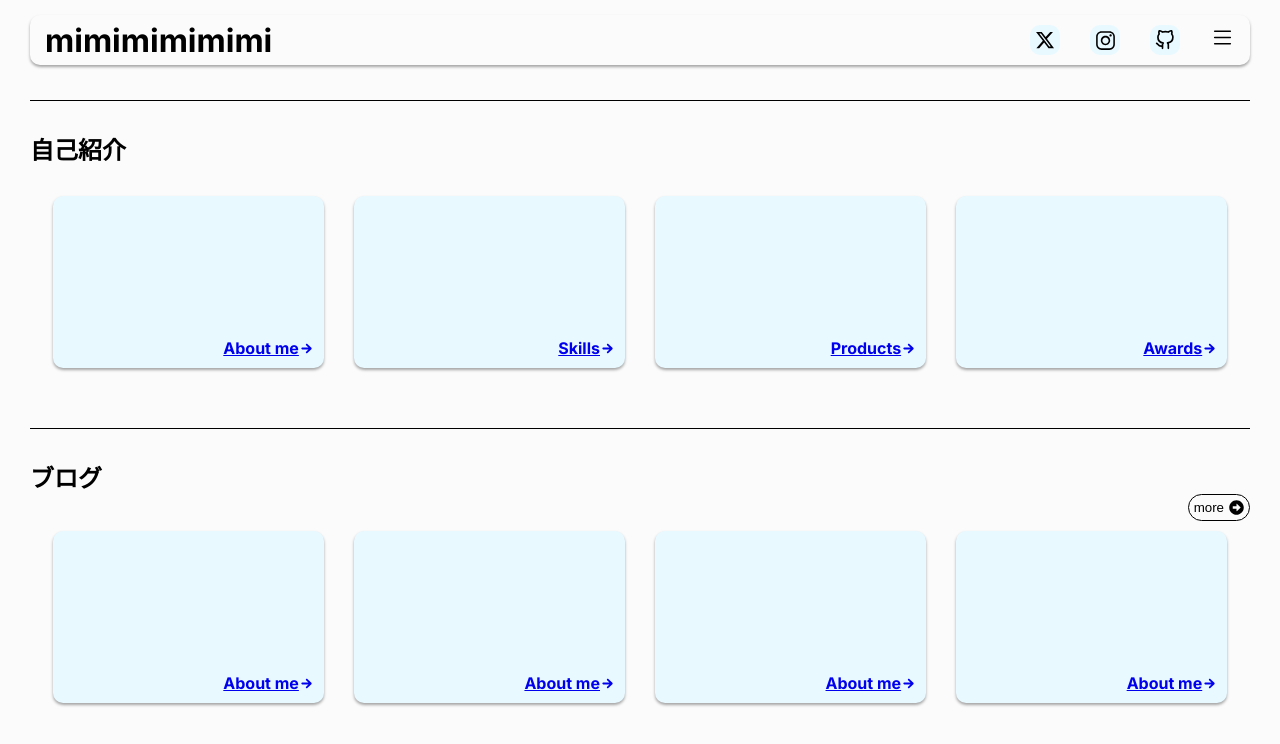
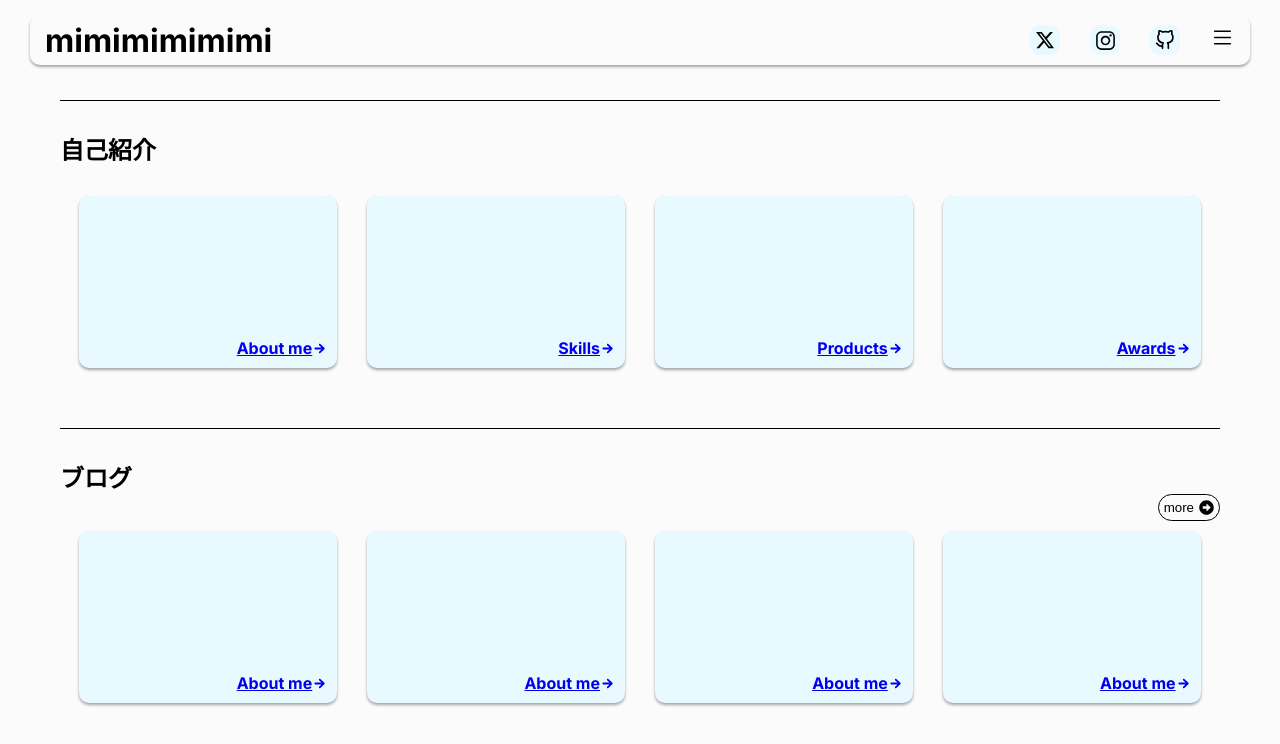
Before and after one commit to mizunoryuki/portfoliov2, a Next.js app: page / in a window 1280 px wide. Shown: the top 744 px of the page. Built offline with nearby package versions, Linux system fonts and the light colour scheme.

Commit message:
全体にかけるmarginの修正

```diff
--- a/src/app/skills/page.module.scss
+++ /dev/null
@@ -1,4 +0,0 @@
-.page {
-    margin-left: 30px;
-    margin-right: 30px;
-}
--- a/src/layouts/Page/index.module.scss
+++ b/src/layouts/Page/index.module.scss
@@ -0,0 +1,4 @@
+.main {
+    margin-right: 30px;
+    margin-left: 30px;
+}
```
